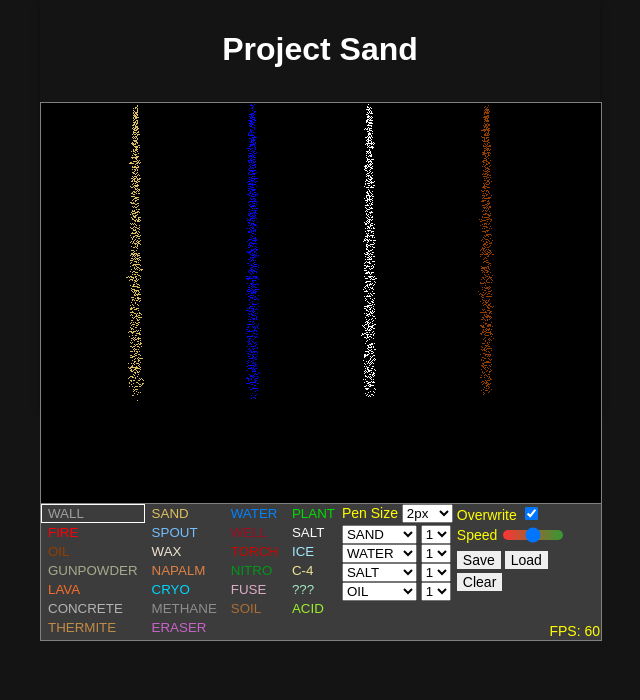
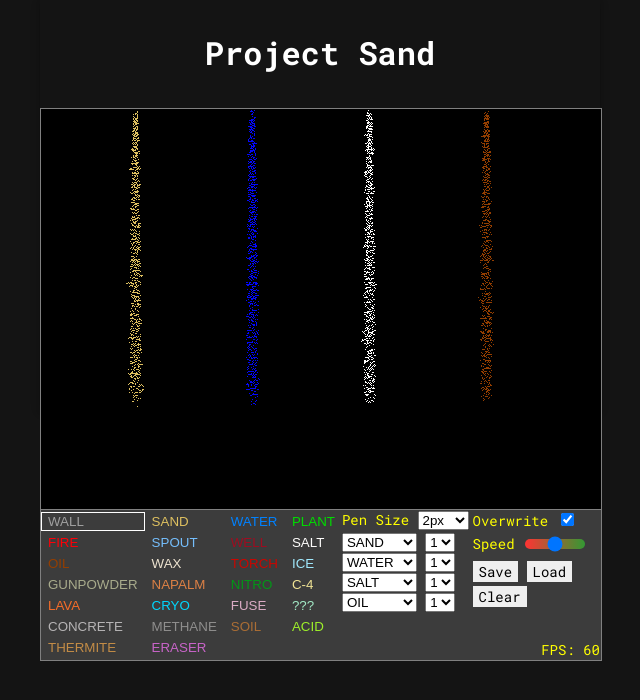
Before and after one commit to MajesticWafer/ProjectSand, a plain HTML site: page index.html in a window 1280 px wide. Shown: the whole page, without its empty margins (320-960 px from the left). Drawn offline with Linux system fonts and the light colour scheme.

Commit message:
Update styles.css

```diff
--- a/styles.css
+++ b/styles.css
@@ -24,7 +24,6 @@ a:hover {
 .subheader {
   color: white;
   user-select: none;
-  font-family: "Arial";
 }
 
 .column-left {
@@ -47,7 +46,6 @@ a:hover {
 
 .title {
   text-align: center;
-  font-family: "Arial";
   color: white;
   user-select: none;
 }
@@ -73,7 +71,6 @@ a:hover {
   margin-bottom: 15px;
   background-color: rgb(60, 60, 60);
   overflow: auto;
-  font-family: "Arial";
   font-size: 14px;
   user-select: none;
   position: relative;
```
